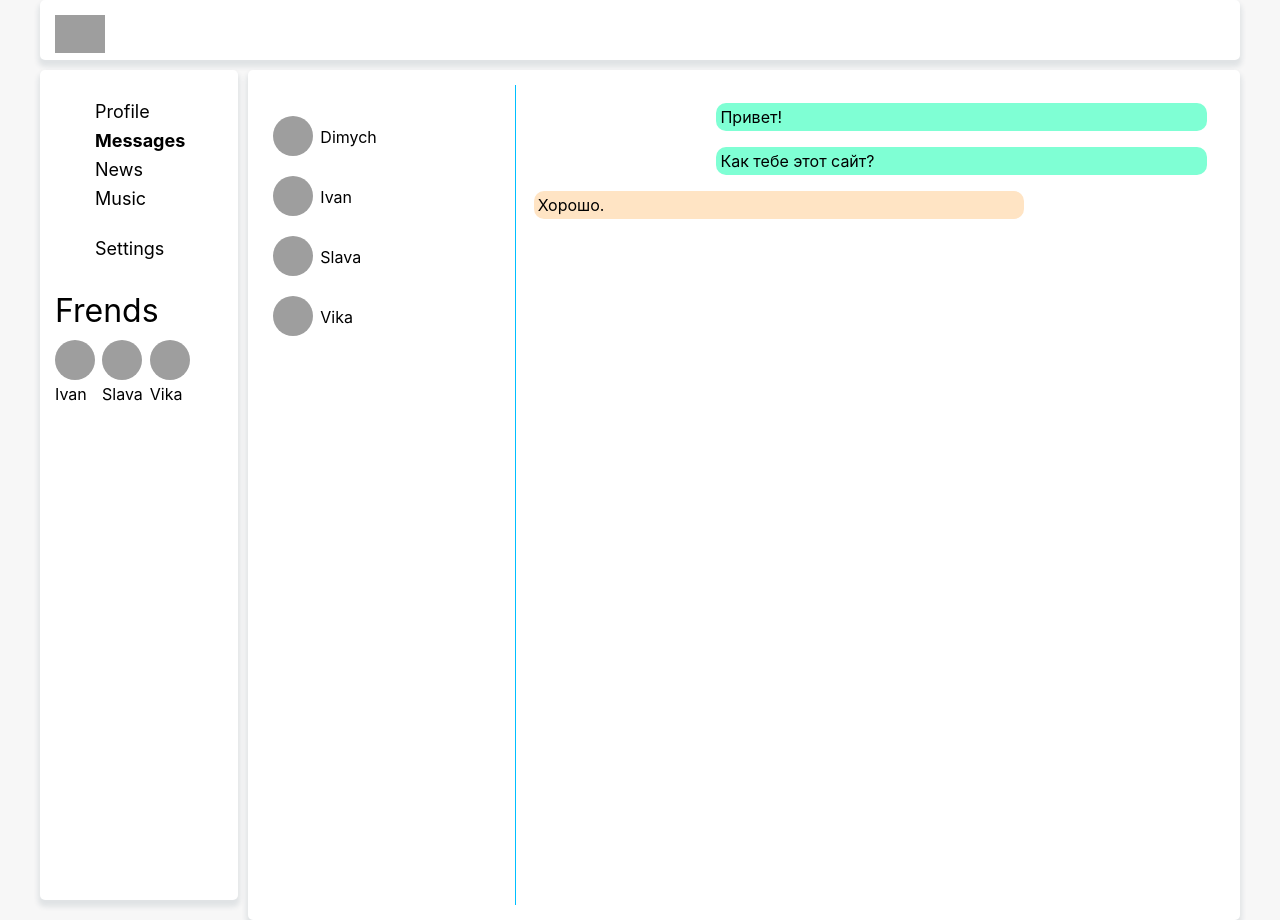
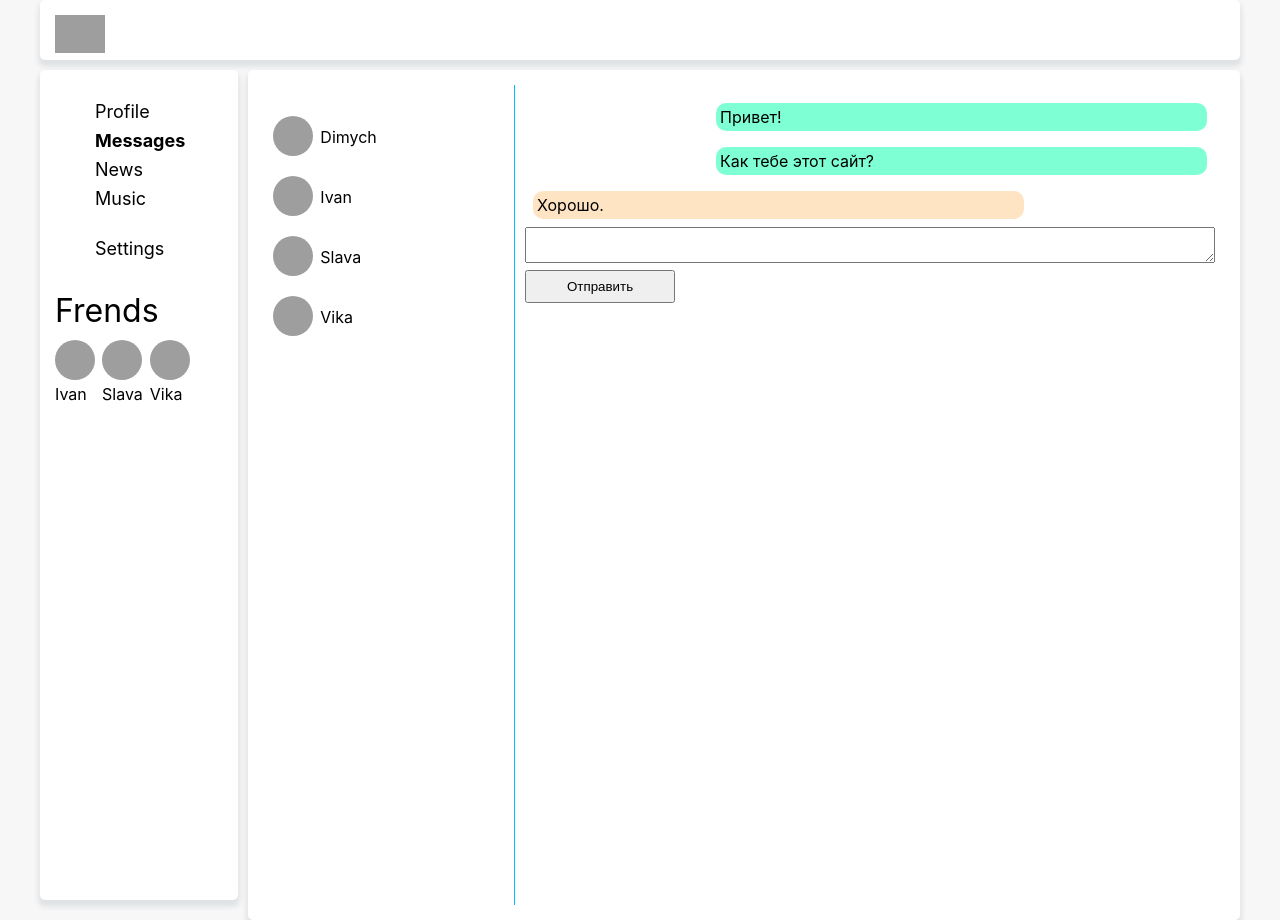
Before and after one commit to Isckatel/react-learn, a React (Create React App) app: page /dialogs in a window 1280 px wide. Built offline with nearby package versions, Linux system fonts and the light colour scheme; grey boxes are pictures that could not be loaded.

Commit message:
Обработка событий добавление поста и сообщения.

```diff
--- a/src/components/Dialogs/Dialogs.jsx
+++ b/src/components/Dialogs/Dialogs.jsx
@@ -1,3 +1,4 @@
+import React from 'react';
 import css from "./Dialogs.module.css";
 import {NavLink} from "react-router-dom";
 
@@ -22,6 +23,11 @@ const Dialogs = (props) => {
   let gialogsElements = props.messagesPage.dialogsData.map( dialog => <DialogItem name={dialog.name} id={dialog.id} urlAva={dialog.urlAva}/> );
   let messageElements = props.messagesPage.messageData.map( message => <Message message={message.massage} who={message.who}/>);
 
+  let newMess = React.createRef();
+  const addMess = ()=>{
+    alert(newMess.current.value);
+  };
+
   return(
     <div className={css.dialogs}>
       <div className={css.dialogsItems}>
@@ -29,6 +35,8 @@ const Dialogs = (props) => {
       </div>
       <div className={css.messages}>
         {messageElements}
+        <textarea ref={newMess}></textarea>
+        <button className={css.btnSend} onClick={addMess}>Отправить</button>
       </div>
 
     </div>
--- a/src/components/Dialogs/Dialogs.module.css
+++ b/src/components/Dialogs/Dialogs.module.css
@@ -50,3 +50,9 @@
   align-self: flex-end;
   background-color: aquamarine;
 }
+
+.btnSend {
+  width: 150px;
+  margin-top: 7px;
+  padding: 7px 0;
+}
--- a/src/components/Profile/MyPosts/MyPosts.jsx
+++ b/src/components/Profile/MyPosts/MyPosts.jsx
@@ -1,15 +1,20 @@
+import React from 'react';
 import css from "./MyPosts.module.css";
 import Post from "./Post/Post";
 
 const MyPosts = (props) => {
+  let newPostElement = React.createRef();
+  let postsElem = props.postData.map ( (p) => <Post massage={p.massage}/> );
 
-  let postsElem = props.postData.map ( (p) => <Post massage={p.massage}/> );
+  const addPost = ()=>{
+    alert(newPostElement.current.value);
+  }
 
   return(
       <div className={css.posts}>
         <div className={css.newpost}>
-            <textarea></textarea>
-            <button>Добавить запись</button>
+            <textarea ref={newPostElement}></textarea>
+            <button onClick={addPost}>Добавить запись</button>
         </div>
         {postsElem}
       </div>
```
